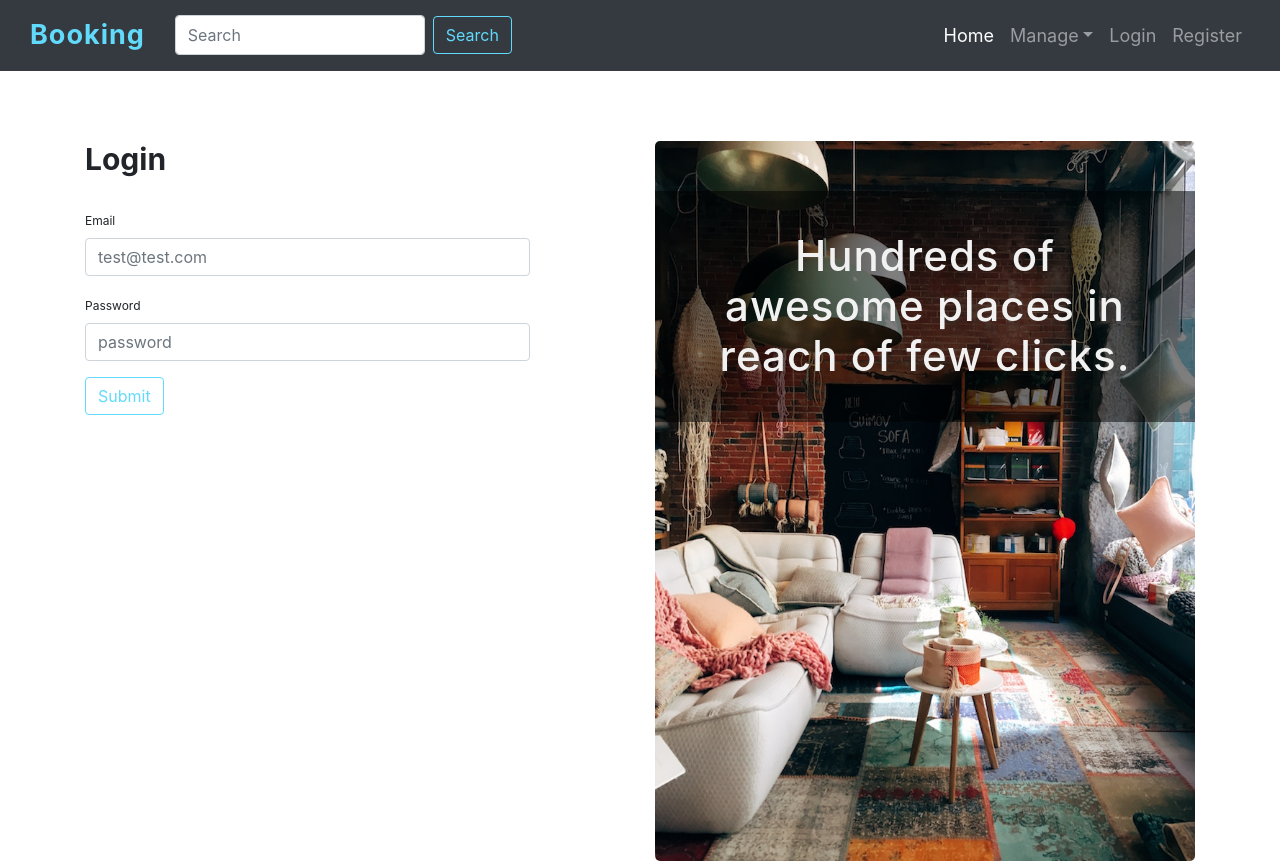
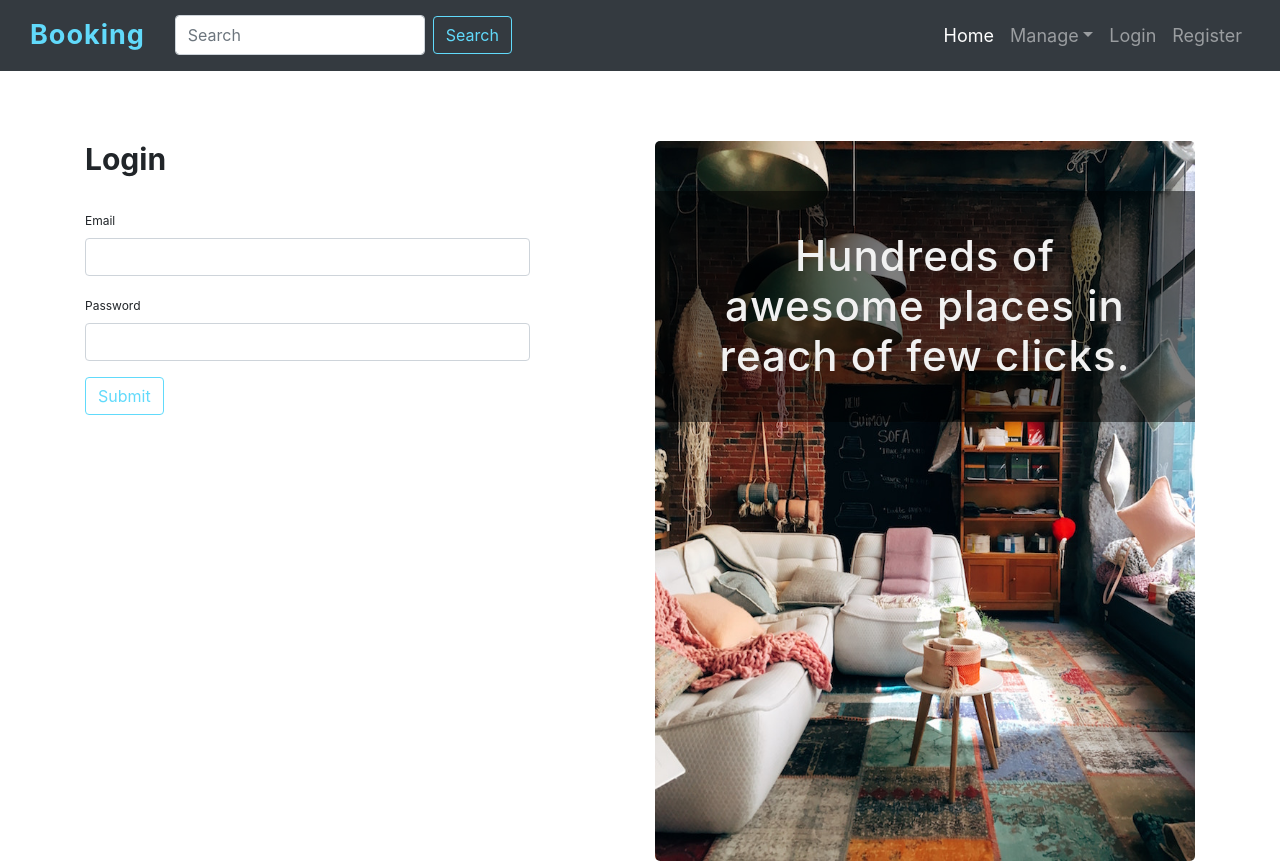
Before and after one commit to davidvera13/react-angular-node, a React (Create React App) app in the folder booking-react/: page /login in a window 1280 px wide. Built offline with nearby package versions, Linux system fonts and the light colour scheme.

Commit message:
feat(react): implementing react hook form

```diff
--- a/booking-react/package.json
+++ b/booking-react/package.json
@@ -17,6 +17,7 @@
     "popper.js": "^1.16.1",
     "react": "^17.0.1",
     "react-dom": "^17.0.1",
+    "react-hook-form": "^7.4.1",
     "react-redux": "^7.2.2",
     "react-router-dom": "^5.2.0",
     "react-scripts": "4.0.1",
--- a/booking-react/src/components/pages/auth-component/Login.js
+++ b/booking-react/src/components/pages/auth-component/Login.js
@@ -1,32 +1,15 @@
 import React from 'react';
+import LoginForm from "./forms/LoginForm";
 
 class Login extends React.Component {
-    state = {
-        email: 'test@test.com',
-        password: 'password'
-    }
 
-    handleInputChange = (event) => {
-        // console.log(event);
-        const {value} = event.target;
-        const {name} = event.target;
-        this.setState({ [name]: value})
-    }
-    // handleEmailChange = (event) => {
-    //     // console.log(event);
-    //     const email = event.target.value;
-    //     this.setState({ email: email})
-    // }
-    // handlePasswordChange = (event) => {
-    //     // console.log(event);
-    //     const password = event.target.value;
-    //     this.setState({ password })
-    // }
-    handleSubmit = (event) => {
-        // console.log(event);
-        alert(JSON.stringify(this.state));
-        event.preventDefault();
-    }
+    debugger;
+    // eslint-disable-next-line
+     loginUser = (loginData) => {
+        console.log(loginData)
+        alert(JSON.stringify(loginData));
+    };
+
 
     render() {
         return(
@@ -37,40 +20,7 @@ class Login extends React.Component {
                         {/* <!-- <div className="alert alert-success">
         Some message
       </div> --> */}
-                        <form>
-                            <div className="form-group">
-                                <label htmlFor="email">Email</label>
-                                <input
-                                    onChange= {this.handleInputChange}
-                                    placeholder={ this.state.email}
-                                    name="email"
-                                    type="email"
-                                    className="form-control"
-                                    id="email" />
-                                {/* <div className="alert alert-danger">
-            <div>
-              Email is required.
-            </div>
-            <div>
-              Must be valid email format!
-            </div>
-          </div> */}
-                            </div>
-                            <div className="form-group">
-                                <label htmlFor="password">Password</label>
-                                <input
-                                    onChange = {this.handleInputChange}
-                                    placeholder = {this.state.password}
-                                    name="password"
-                                    type="password"
-                                    className="form-control"
-                                    id="password" />
-                            </div>
-                            <button
-                                onClick={this.handleSubmit}
-                                type="button"
-                                className="btn btn-booking-main">Submit</button>
-                        </form>
+                        <LoginForm onSubmit={this.loginUser} />
                         {/* <div className="alert alert-danger">
         <p>
           Some Error
--- /dev/null
+++ b/booking-react/src/components/pages/auth-component/forms/LoginForm.js
@@ -0,0 +1,51 @@
+import React from 'react';
+import {useForm} from "react-hook-form";
+
+
+const LoginForm = ({onSubmit}) => {
+    // eslint-disable-next-line
+    const { register, handleSubmit, watch, formState: { errors } } = useForm();
+    // const onSubmit = (data) => {
+    //     // eslint-disable-next-line
+    //     console.log(data);
+    //     console.log("email : " + watch("email"));
+    //     console.log("passwd: " + watch("password"));
+    // }
+
+    return (
+        <form onSubmit={handleSubmit(onSubmit)}>
+            <div className="form-group">
+                <label htmlFor="email">Email</label>
+                <input
+                    {...register("email")}
+                    name="email"
+                    type="email"
+                    className="form-control"
+                    id="email" />
+                {/* <div className="alert alert-danger">
+            <div>
+              Email is required.
+            </div>
+            <div>
+              Must be valid email format!
+            </div>
+          </div> */}
+            </div>
+            <div className="form-group">
+                <label htmlFor="password">Password</label>
+                <input
+                    {...register("password")}
+                    name="password"
+                    type="password"
+                    className="form-control"
+                    id="password" />
+            </div>
+
+            <button
+                type="submit"
+                className="btn btn-booking-main">Submit</button>
+        </form>
+    );
+};
+
+export default LoginForm;
--- a/booking-react/src/components/pages/rentaldetails-component/RentalDetails.js
+++ b/booking-react/src/components/pages/rentaldetails-component/RentalDetails.js
@@ -4,6 +4,7 @@ import { connect } from "react-redux";
 import { fetchRentalById } from "store/actions";
 import RentalInfo from "./RentalInfo";
 
+// eslint-disable-next-line
 function RentalDetailInfo() {
     return null;
 }
--- a/booking-react/src/store/index.js
+++ b/booking-react/src/store/index.js
@@ -5,7 +5,7 @@ import rental from './reducers/rental';
 import thunk from "redux-thunk";
 
 
-
+// eslint-disable-next-line
 const addPromiseToDispatch = (store) => {
     const { dispatch } = store;
 
--- a/booking-react/src/store/reducers/rental.js
+++ b/booking-react/src/store/reducers/rental.js
@@ -19,9 +19,10 @@ const initRentalReducer = () => {
             case 'FETCH_RENTAL_BY_ID':
                 return false;
             default:
+                // eslint-disable-next-line
                 return state;
         }
-    }
+    };
 
     return combineReducers({item, isFetching})
 }
```
Also changed, not shown: 2 other files (tests, documents, lock files or other folders).
